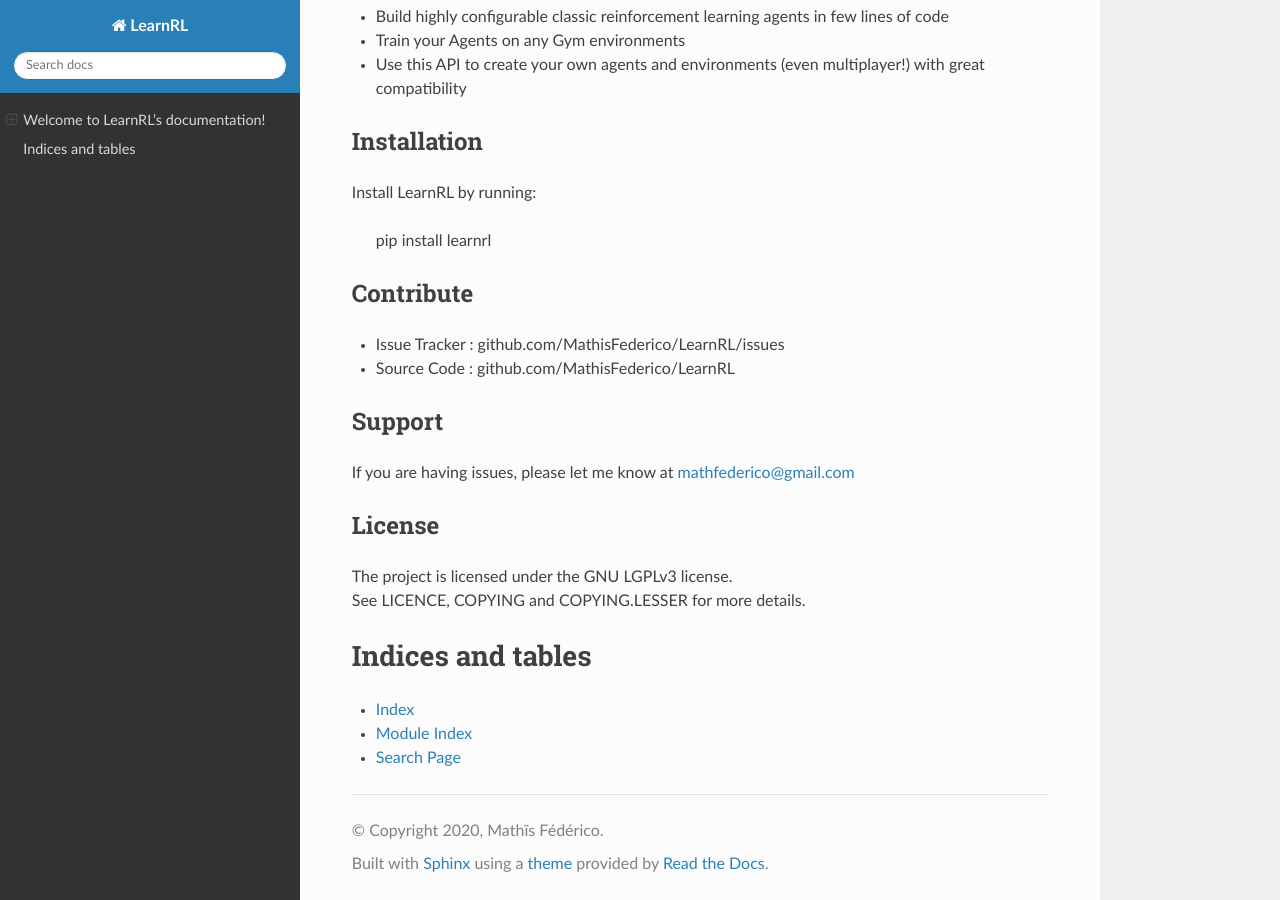
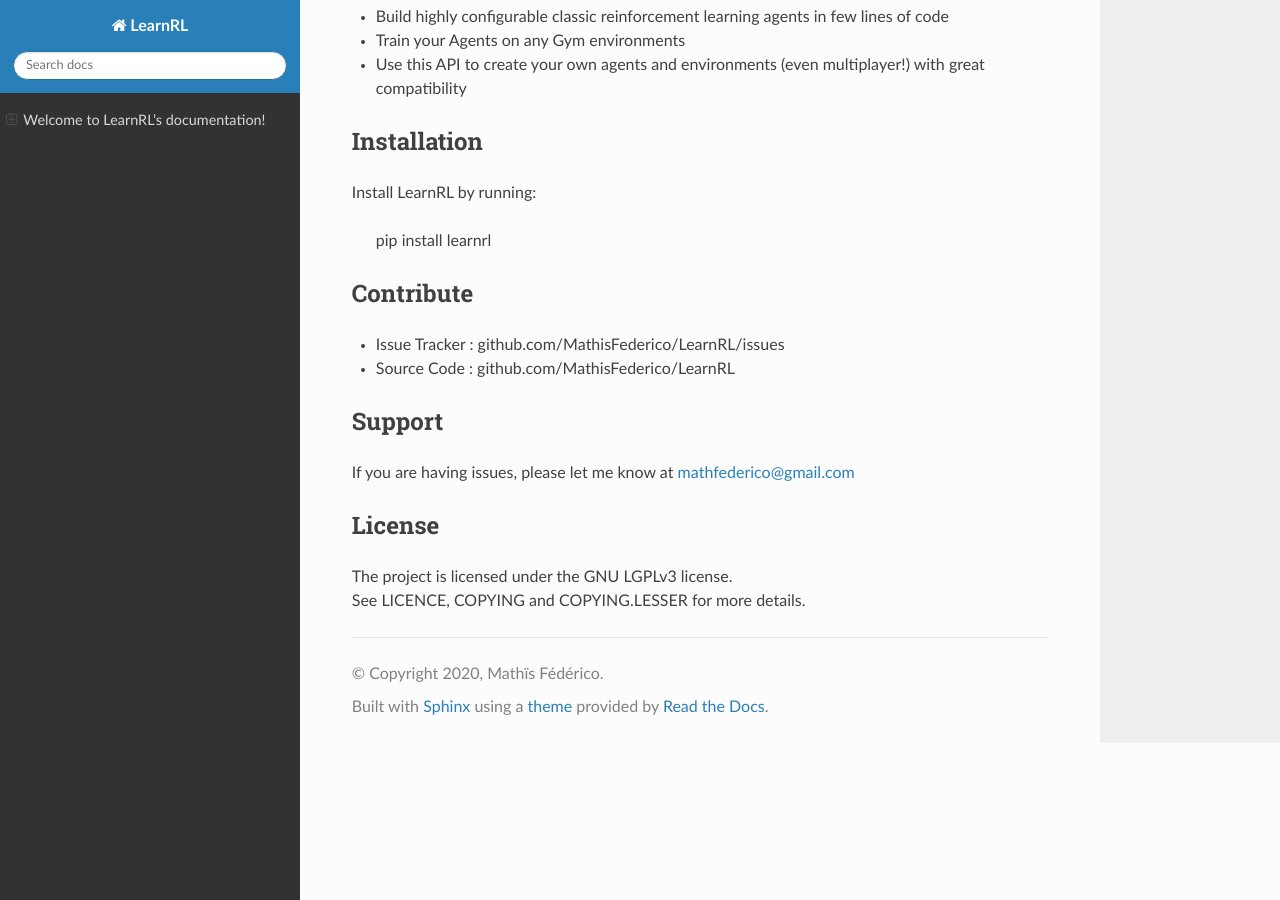
Before and after one commit to MathisFederico/LearnRL, a Sphinx documentation site: the page built from docs/source/index.rst, in a window 1280 px wide and 900 px high, scrolled down 566 px. Built offline with Sphinx 7.4.7 and the Read the Docs theme 2.0.0, drawn with Linux system fonts in a browser that asks for light colours.

```diff
--- a/docs/source/index.rst
+++ b/docs/source/index.rst
@@ -58,10 +56,3 @@
 
 | The project is licensed under the GNU LGPLv3 license.
 | See LICENCE, COPYING and COPYING.LESSER for more details.
-
-Indices and tables
-==================
-
-* :ref:`genindex`
-* :ref:`modindex`
-* :ref:`search`
```
Also changed, not shown: other parts of docs/source/index.rst (+1 -3 lines).
